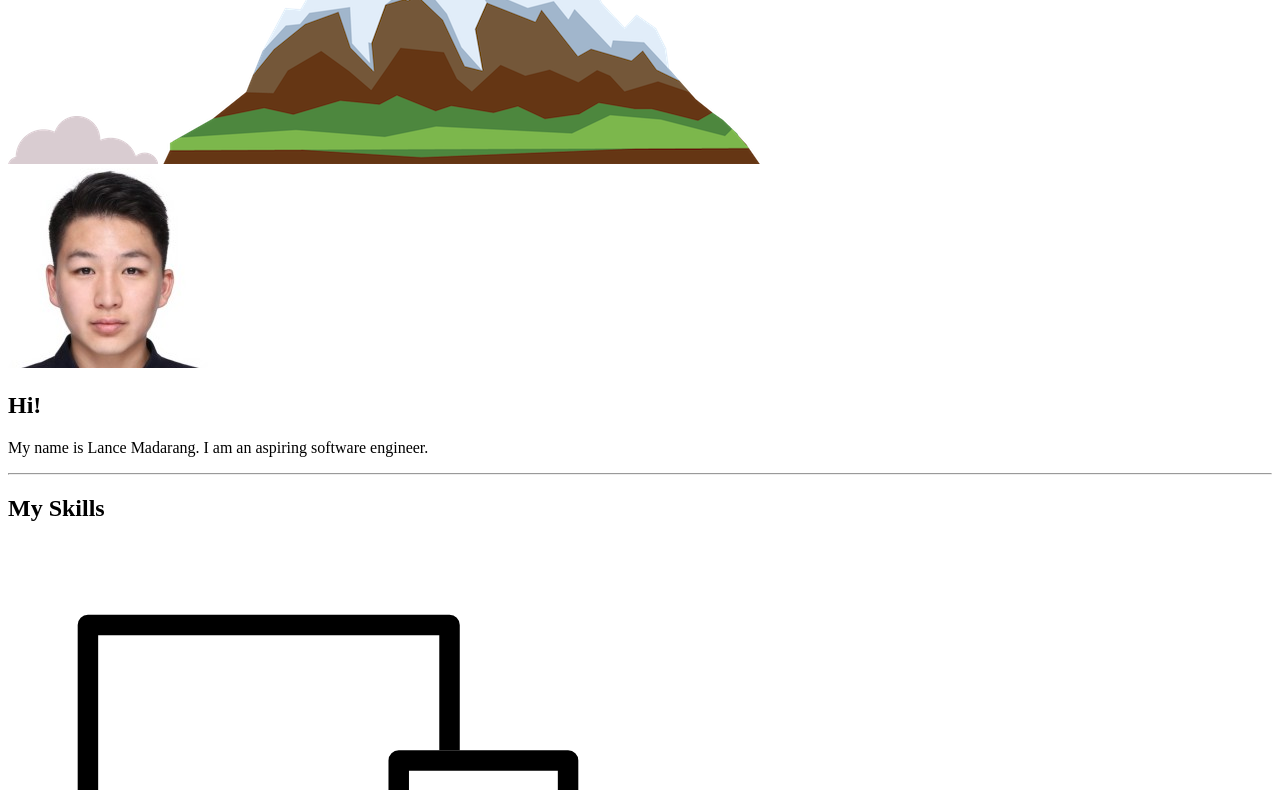
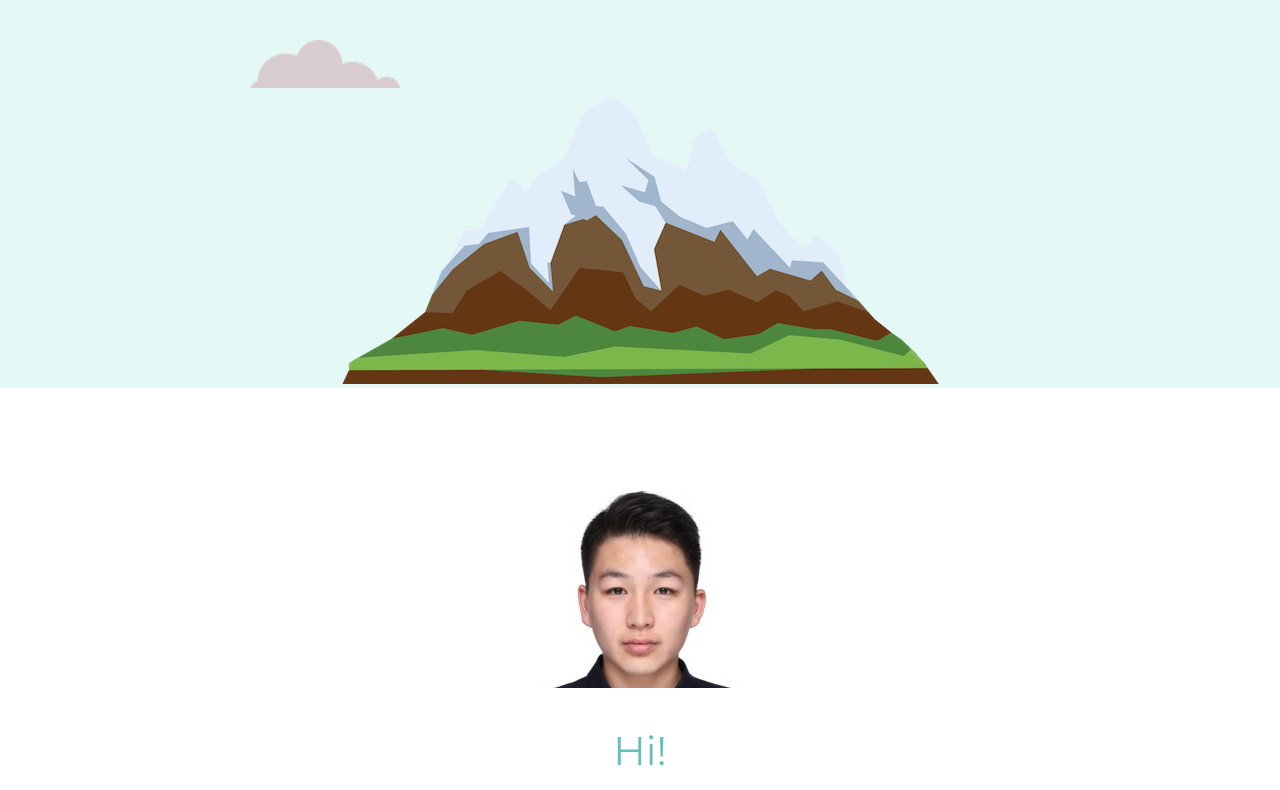
Before and after one commit to lancenigel/lancenigel.github.io, a plain HTML site: page index.html in a window 1280 px wide. Shown: the part 380-1170 px from the top of the page. Drawn offline with Linux system fonts and the light colour scheme; files that its build step writes are made by us from their sources; files whose address does not match are found by name.

Commit message:
Update index.html

```diff
--- a/index.html
+++ b/index.html
@@ -3,7 +3,7 @@
   <head>
     <meta charset="utf-8">
     <title>Lance's Website</title>
-    <link rel="stylesheet" href="css/main.css">
+    <link rel="stylesheet" type="text/css" href="css/styles.css">
     <link rel="icon" href="favicon.ico">
     <link rel="preconnect" href="https://fonts.googleapis.com">
     <link rel="preconnect" href="https://fonts.gstatic.com" crossorigin>
```
